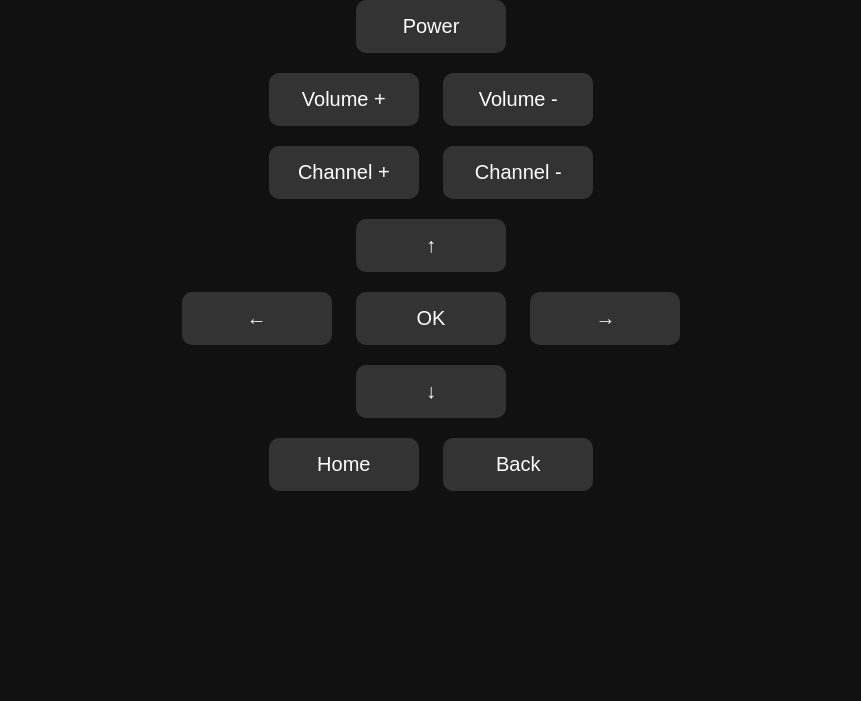
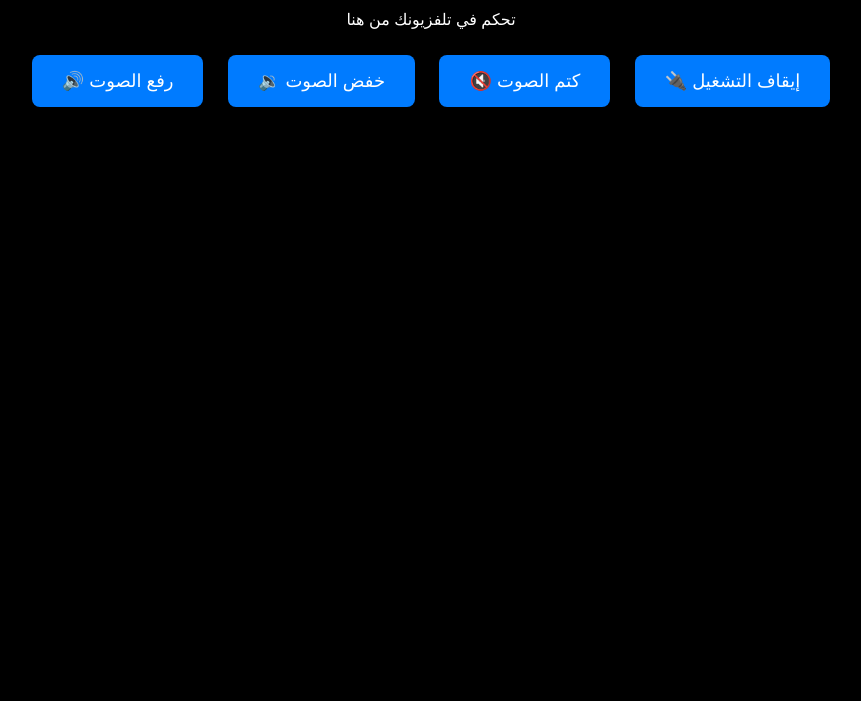
Before and after one commit to ELsalamony-Designer/Tv-remote, a plain HTML site: page index.html in a window 1280 px wide. Shown: the part 99-800 px from the top of the page, without its empty margins (209-1070 px from the left). Drawn offline with Linux system fonts and the light colour scheme.

Commit message:
Update index.html

```diff
--- a/index.html
+++ b/index.html
@@ -1,61 +1,74 @@
 <!DOCTYPE html>
-<html>
+<html lang="en">
 <head>
-  <title>Samsung TV Remote</title>
+  <meta charset="UTF-8">
+  <title>Samsung Remote Web</title>
   <style>
-    body { font-family: sans-serif; background-color: #111; color: white; text-align: center; }
-    h1 { margin-top: 30px; }
+    body {
+      background-color: #000;
+      color: white;
+      font-family: Arial, sans-serif;
+      text-align: center;
+      margin-top: 50px;
+    }
     button {
-      font-size: 20px;
-      padding: 15px;
+      padding: 15px 30px;
       margin: 10px;
-      width: 150px;
-      background-color: #333;
+      font-size: 18px;
+      border: none;
+      border-radius: 8px;
+      background-color: #007bff;
       color: white;
-      border: none;
-      border-radius: 10px;
+      cursor: pointer;
     }
     button:hover {
-      background-color: #555;
+      background-color: #0056b3;
     }
   </style>
 </head>
 <body>
-  <h1>🎮 Samsung TV Remote</h1>
-  <div>
-    <button onclick="sendKey('KEY_POWER')">Power</button><br>
-    <button onclick="sendKey('KEY_VOLUP')">Volume +</button>
-    <button onclick="sendKey('KEY_VOLDOWN')">Volume -</button><br>
-    <button onclick="sendKey('KEY_CHUP')">Channel +</button>
-    <button onclick="sendKey('KEY_CHDOWN')">Channel -</button><br>
-    <button onclick="sendKey('KEY_UP')">↑</button><br>
-    <button onclick="sendKey('KEY_LEFT')">←</button>
-    <button onclick="sendKey('KEY_ENTER')">OK</button>
-    <button onclick="sendKey('KEY_RIGHT')">→</button><br>
-    <button onclick="sendKey('KEY_DOWN')">↓</button><br>
-    <button onclick="sendKey('KEY_HOME')">Home</button>
-    <button onclick="sendKey('KEY_BACK')">Back</button>
-  </div>
+
+  <h1>📺 Samsung Remote</h1>
+
+  <p>تحكم في تلفزيونك من هنا</p>
+
+  <button onclick="sendKey('KEY_VOLUP')">🔊 رفع الصوت</button>
+  <button onclick="sendKey('KEY_VOLDOWN')">🔉 خفض الصوت</button>
+  <button onclick="sendKey('KEY_MUTE')">🔇 كتم الصوت</button>
+  <button onclick="sendKey('KEY_POWER')">🔌 إيقاف التشغيل</button>
 
   <script>
-    const TV_IP = "192.168.100.81"; // ✴️ غيّر ده لـ IP التلفزيون بتاعك
+    const TV_IP = "192.168.100.81"; // ← حط هنا IP التلفزيون بتاعك
+    const ws = new WebSocket(
+      `ws://${TV_IP}:8001/api/v2/channels/samsung.remote.control?name=${btoa("WebRemote")}`
+    );
+
+    ws.onopen = () => {
+      console.log("✅ متصل بالتلفزيون");
+    };
+
+    ws.onerror = (err) => {
+      alert("❌ فشل الاتصال بالتلفزيون. تأكد من أن التلفزيون شغال ومتصل بنفس الشبكة.");
+    };
 
     function sendKey(key) {
-      fetch(`http://${TV_IP}:8001/api/v2/channels/samsung.remote.control?name=WebRemote`, {
-        method: "POST",
-        body: JSON.stringify({
+      if (ws.readyState === WebSocket.OPEN) {
+        const message = {
           method: "ms.remote.control",
           params: {
             Cmd: "Click",
             DataOfCmd: key,
-            Option: false,
+            Option: "false",
             TypeOfRemote: "SendRemoteKey"
           }
-        })
-      })
-      .then(res => console.log(`Sent ${key}`))
-      .catch(err => alert("Error: " + err));
+        };
+        ws.send(JSON.stringify(message));
+        console.log("📤 Sent:", key);
+      } else {
+        alert("⚠️ الاتصال غير جاهز. تأكد من أن التلفزيون متصل.");
+      }
     }
   </script>
+
 </body>
 </html>
```
